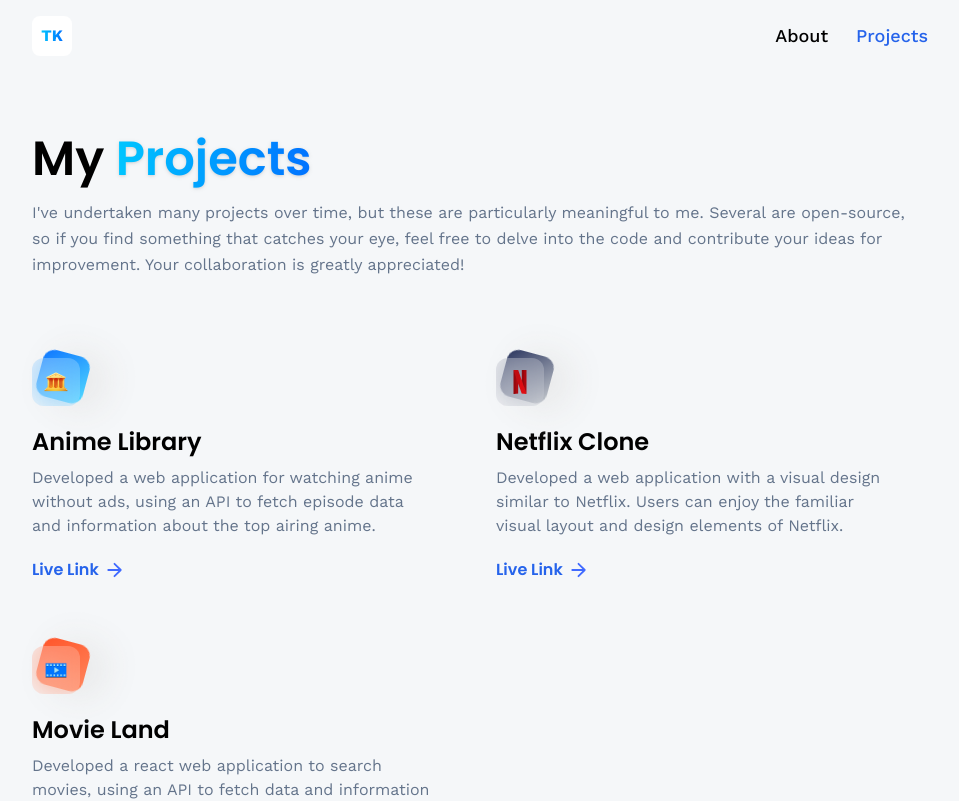
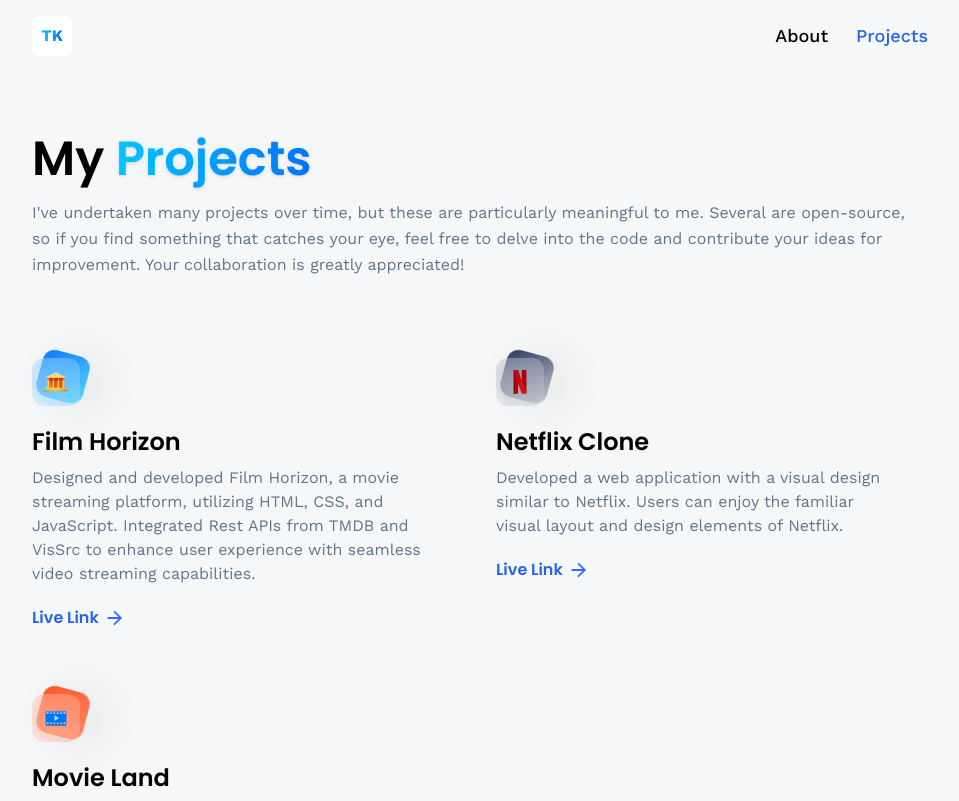
Before and after one commit to tenzinkunchok25/kunchok-portfolio, a React (Vite) app: page /kunchok-portfolio/projects in a window 1280 px wide. Shown: the top 801 px of the page, without its empty margins (160-1119 px from the left). Built offline with nearby package versions, Linux system fonts and the light colour scheme; no server answers.

Commit message:
Update the project section

```diff
--- a/src/constants/index.js
+++ b/src/constants/index.js
@@ -172,9 +172,9 @@
     {
         iconUrl: anime,
         theme: 'btn-back-blue',
-        name: 'Anime Library',
-        description: 'Developed a web application for watching anime without ads, using an API to fetch episode data and information about the top airing anime.',
-        link: 'https://github.com/tenzinkunchok25/animelibrary',
+        name: 'Film Horizon',
+        description: 'Designed and developed Film Horizon, a movie streaming platform, utilizing HTML, CSS, and JavaScript. Integrated Rest APIs from TMDB and VisSrc to enhance user experience with seamless video streaming capabilities.',
+        link: 'https://github.com/tenzinkunchok25/film-horizon',
     },
     {
         iconUrl: netflix,
```
